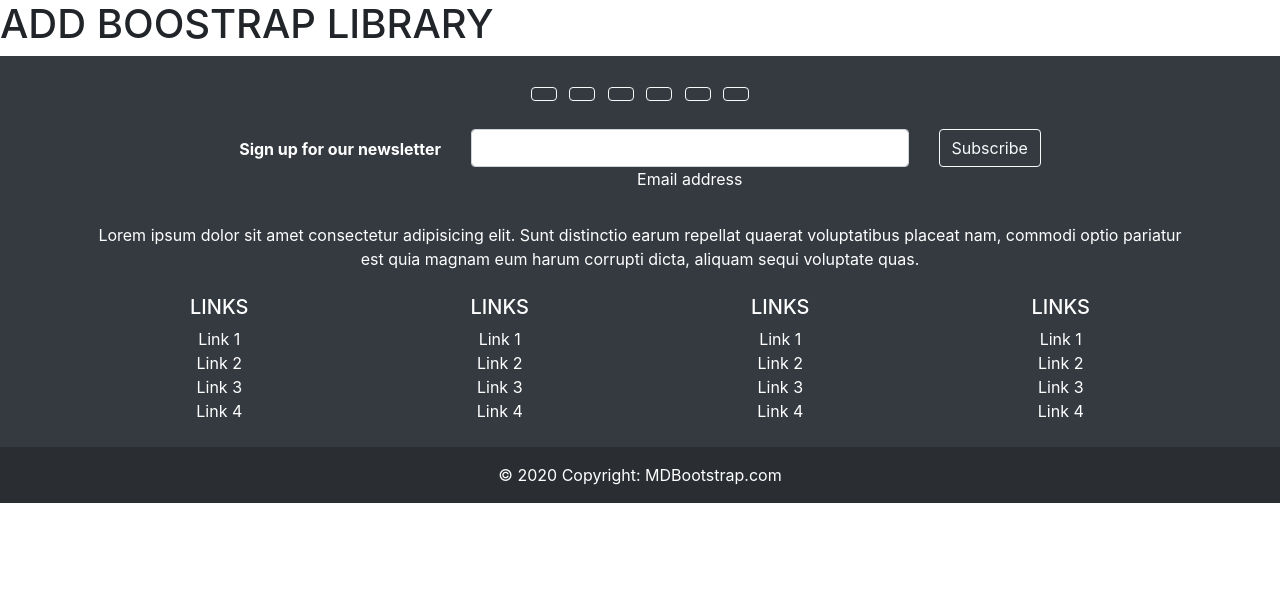
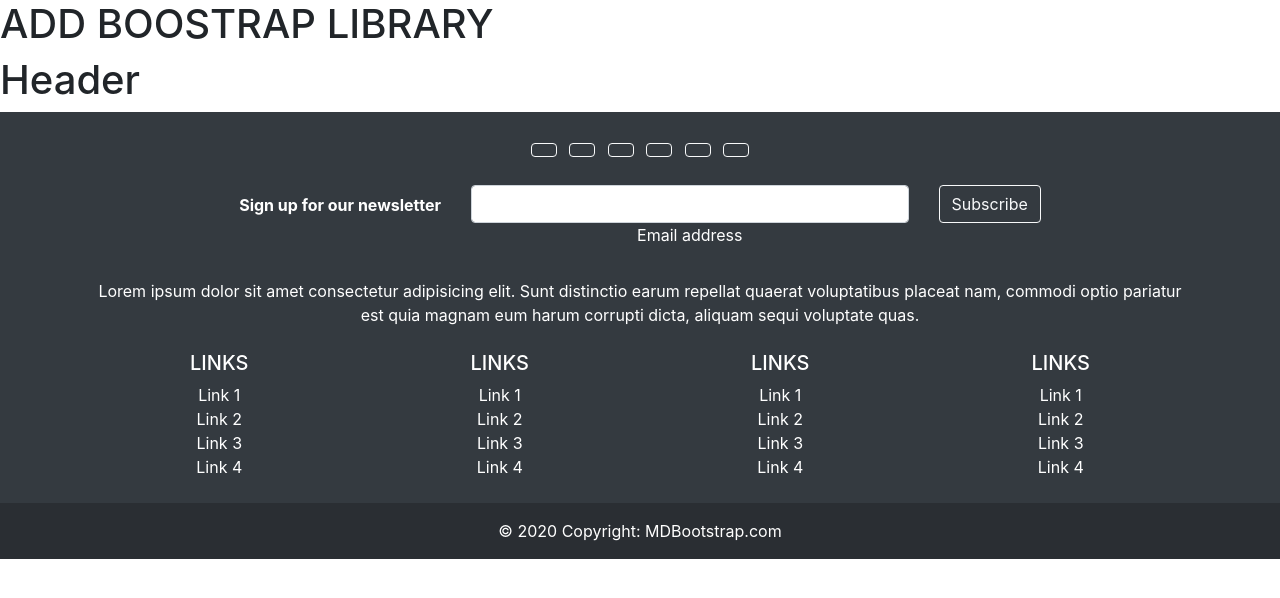
Before and after one commit to vanhuy178/practiceGitHub, a plain HTML site: page index.html in a window 1280 px wide. Drawn offline with nearby package versions, Linux system fonts and the light colour scheme.

Commit message:
add normal header

```diff
--- a/index.html
+++ b/index.html
@@ -20,7 +20,9 @@
 
 
     <!-- HEADER -->
-    <section class="header"></section>
+    <section class="header">
+        <h1>Header</h1>
+    </section>
     <!-- HEADER -->
 
     <!-- BANNER -->
```
